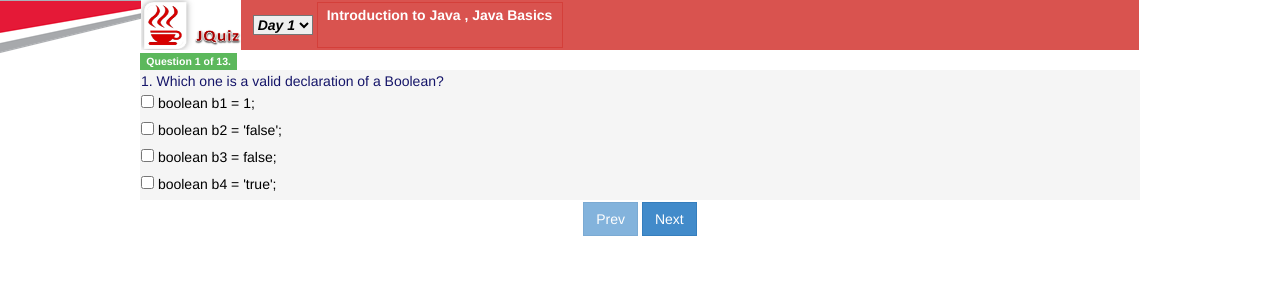
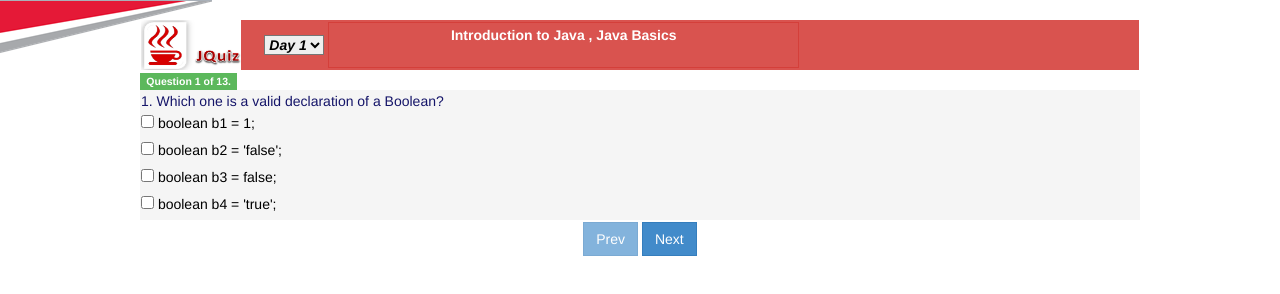
Before and after one commit to PreetamPC/sampleRepPC, a plain HTML site: page index.html in a window 1280 px wide. Drawn offline with Linux system fonts and the light colour scheme.

```diff
--- a/templates/quiz.html
+++ b/templates/quiz.html
@@ -1,8 +1,10 @@
+<br>
+
 <div  style="width:auto">
     <div class="row label-danger " style="width:auto;font-size:auto;font-style:italic; font-weight:bold; vertical-align:middle; margin-left:1px;margin-right:1px;">
         <img src="logo.png" style="height:50px;width:100px;"  />
-        &nbsp;
-        <span class="header-right" style="font-size:auto;font-style:italic; font-weight:bold; vertical-align:middle" >
+        &nbsp;&nbsp;&nbsp;&nbsp;
+        <span style="font-size:auto;font-style:italic; font-weight:bold; vertical-align:middle" >
 
             <b ng-show="mode == 'quiz'">
                 <select style="font-style:italic;font-weight:bold; vertical-align : middle" id="quizList" ng-model="quizName" ng-change="loadQuiz(quizName)">
@@ -11,7 +13,7 @@
                     <option value="data/3AbstractClass.js">Day 3 </option>
                 </select>
             </b>
-            <textarea readonly="readonly" class="btn-danger" ng-model="quiz.name" style="font-weight:bold; resize:none;vertical-align:middle; text-align:center;size :auto" rows="2" cols="25"></textarea>
+            <textarea readonly="readonly" class="btn-danger" ng-model="quiz.name" style="font-weight:bold; resize:none;vertical-align:middle; text-align:center;size :auto" rows="2" cols="50"></textarea>
         </span>
     </div>
     <!--        <div class="header-left">
```
